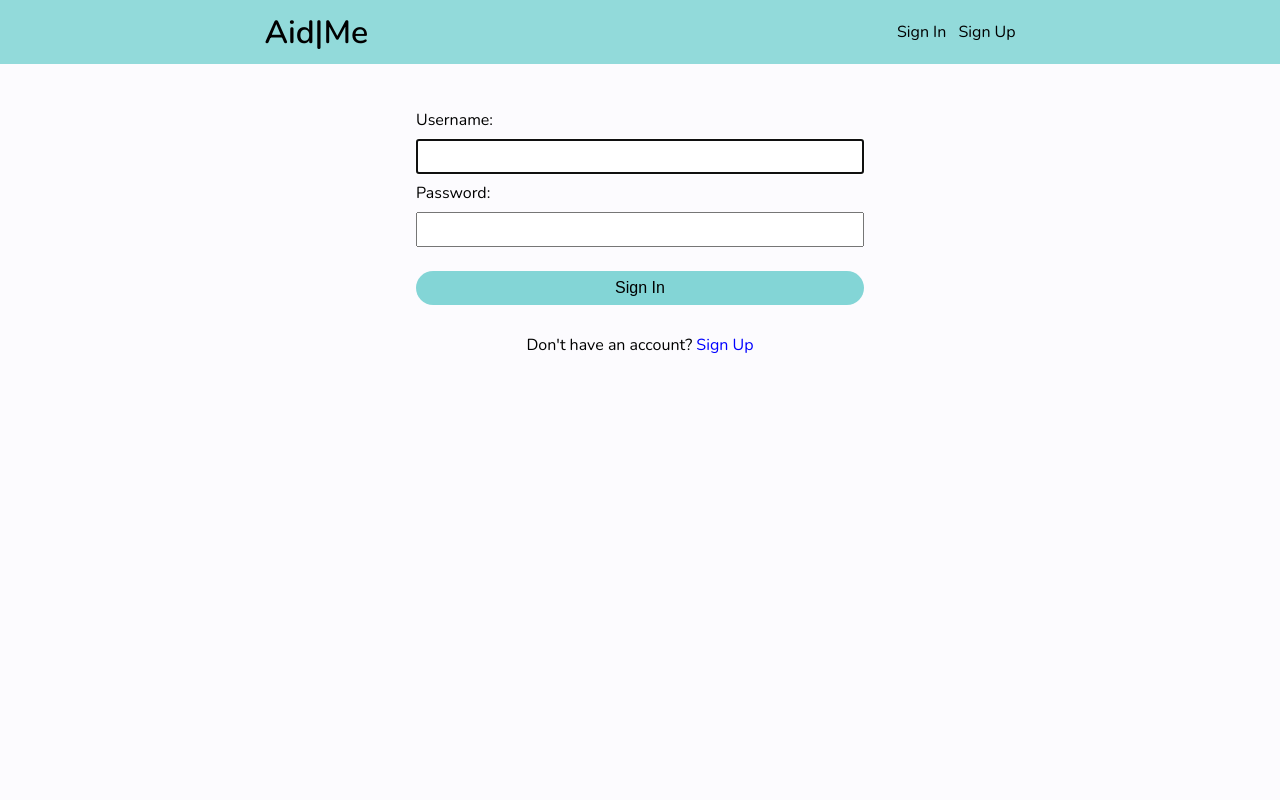
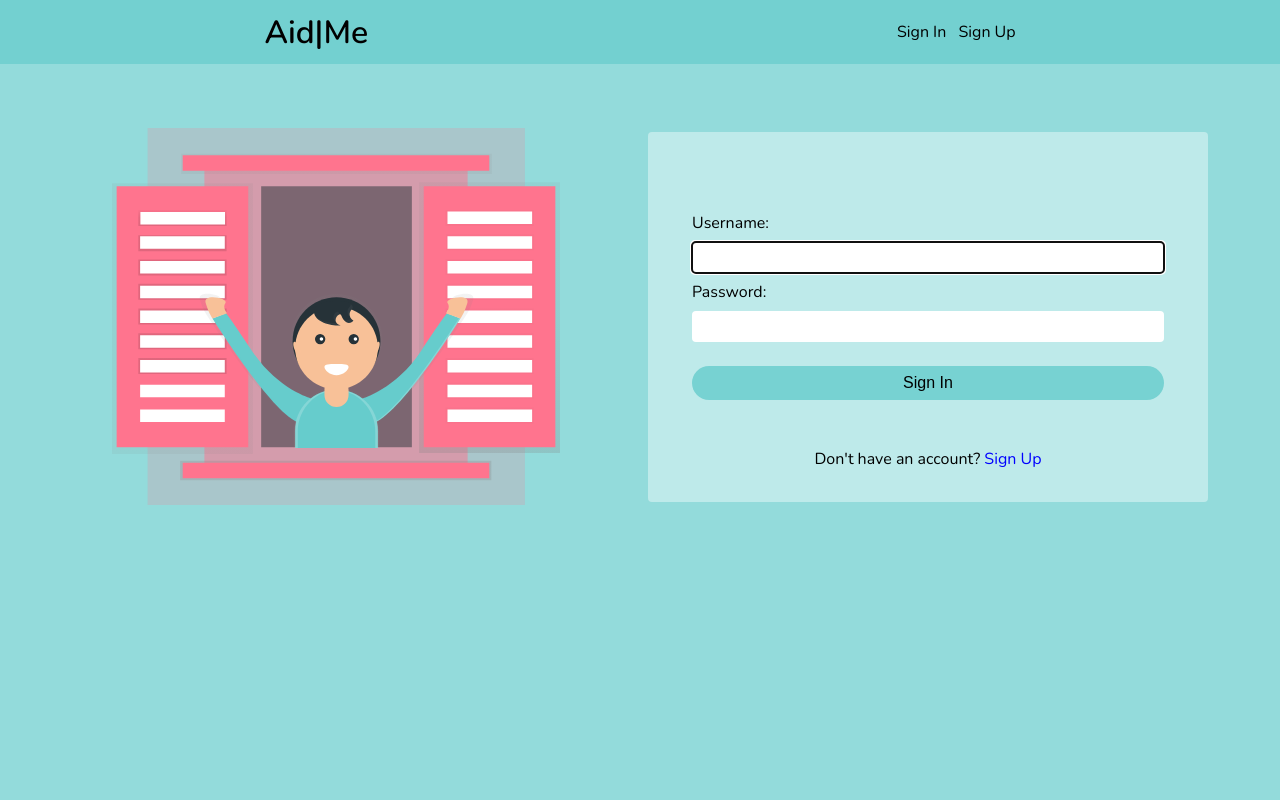
Before and after one commit to RiadSaidur/django-hospital, a Django app: page /signin/ in a window 1280 px wide. Run offline with Django 3.2, Linux system fonts and the light colour scheme.

Commit message:
updated: signin/signup design

```diff
--- a/doctor/static/css/base.css
+++ b/doctor/static/css/base.css
@@ -67,7 +67,7 @@ header {
   align-items: center;
   justify-content: space-around;
   background-color: rgba(102, 204, 204, 0.7);
-  z-index: 1;
+  z-index: 20;
 }
 header a {
   padding: 0 .25rem;
--- a/doctor/static/css/register.css
+++ b/doctor/static/css/register.css
@@ -10,11 +10,31 @@ br {
   display: none;
 }
 
+body {
+  background-color: rgba(102, 204, 204, 0.7);
+}
+
 main {
   display: flex;
   flex-direction: column;
   align-items: center;
-  justify-content: space-evenly;
+}
+
+main > img {
+  width: 50vw;
+  z-index: 1;
+  margin-top: 1rem;
+}
+
+main > div {
+  width: 100%;
+  transform: translateY(-70px);
+  background-color: rgba(255, 255, 255, 0.4);
+  padding-bottom: 1rem;
+}
+
+main div p {
+  text-align: center;
 }
 
 form {
@@ -22,13 +42,15 @@ form {
  flex-direction: column;
  justify-content: space-around;
  width: 90%;
- padding: 1% 5%;
- margin-top: 2rem;
+ padding: 3rem 1rem;
+ margin: 2rem auto 0;
 }
 
 form input {
   margin: .5rem 0;
   padding: .5rem 1rem;
+  border: none;
+  border-radius: 4px;
 }
 
 form button {
@@ -41,14 +63,11 @@ form button {
   padding: .5rem 1rem;
   border-top-left-radius: 50%;
   border-bottom-right-radius: 50%;
+  z-index: 4;
 }
 
 .error {
   background-color: rgba(255, 0, 0, 0.404);
-}
-
-main p {
-  margin-top: 1rem;
 }
 
 main p a {
@@ -56,7 +75,23 @@ main p a {
 }
 
 @media only screen and (min-width: 800px) {
-  form {
-    width: 45%;
+  main {
+    margin: 3rem 3rem;
+    flex-direction: row;
+    justify-content: space-evenly;
+  }
+  main img {
+    width: 40vw;
+    margin: 0 2rem;
+    padding: 1rem 2rem;
+  }
+  main div {
+    margin: 0 1.5rem;
+    padding-bottom: 4rem;
+    display: flex;
+    flex-direction: column;
+    transform: translateY(0);
+    border-radius: 4px;
+    padding-bottom: 2rem;
   }
 }
--- a/doctor/templates/signin.html
+++ b/doctor/templates/signin.html
@@ -3,16 +3,19 @@
 {% block content %}
 <link href="{% static 'css/register.css' %}" rel="stylesheet" type="text/css" >
   <main>
+    <img src="{% static 'assets/signin.svg' %}" alt="Sign In">
+    <div>
+      <form method='POST'>
         {% if messages %}
           {% for message in messages %}
             <p class="msg">{{ message }}</p>
           {% endfor %}
         {% endif %}
-    <form method='POST'>
         {% csrf_token %}
         {{ form }}
         <button type="submit" class="btn">Sign In</button>
       </form>
       <p>Don't have an account? <a href="{% url 'signup' %}">Sign Up</a></p>
+    </div>
   </main>
 {% endblock content %}
--- a/doctor/templates/signup.html
+++ b/doctor/templates/signup.html
@@ -4,11 +4,14 @@
 {% block content %}
 <link href="{% static 'css/register.css' %}" rel="stylesheet" type="text/css" >
   <main>
+    <img src="{% static 'assets/signup.svg' %}" alt="Sign Up">
+    <div>
       <form method="POST">
         {% csrf_token %}
         {{ form }}
         <button type="submit" class="btn">Sign Up</button>
       </form>
       <p>Already have an account? <a href="{% url 'signin' %}">Sign In</a></p>
+    </div>
   </main>
 {% endblock content %}
```
Also changed, not shown: doctor/static/assets/signin.svg (added), doctor/static/assets/signup.svg (added). Lines whose indentation alone changed are shown as unchanged.
